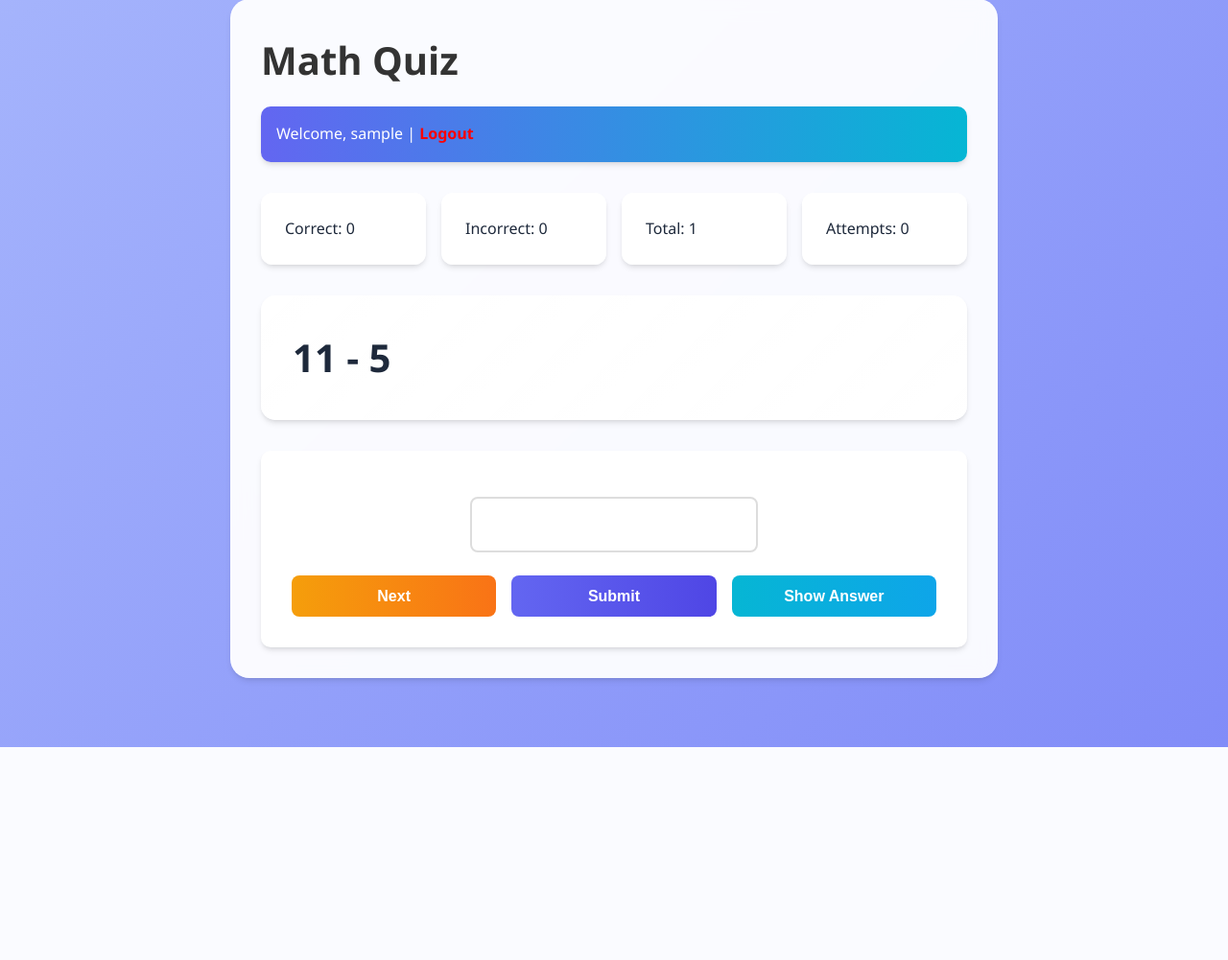
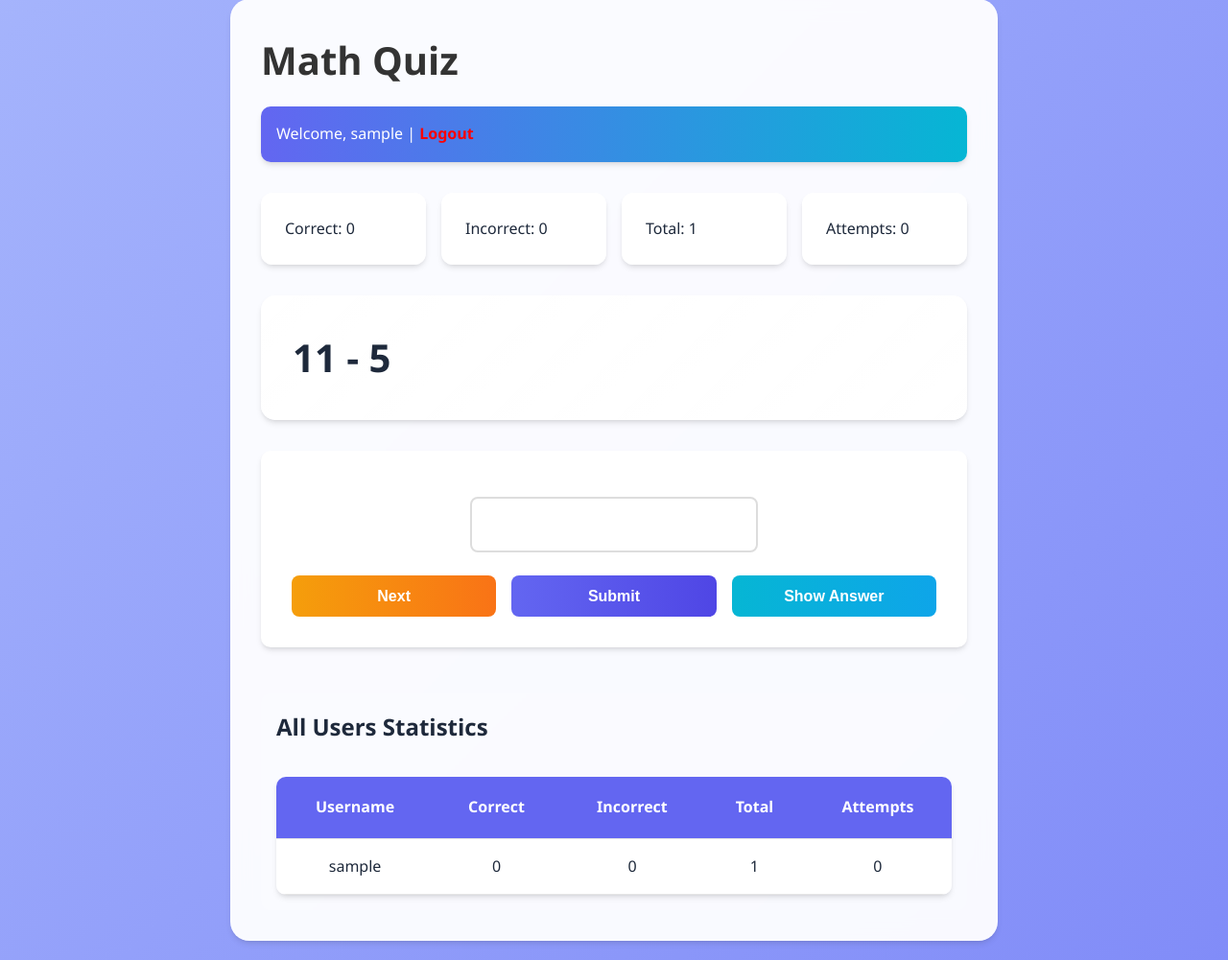
Before and after one commit to azam2802/randomMath, a Flask app: page / in a window 1280 px wide. Shown: the part 21-1022 px from the top of the page at 96% size. Before the commit the page ends 800 px from the top, so only its background shows below. Run offline with Flask 3, Linux system fonts and the light colour scheme; the visitor is signed in with stand-in values (Sample User, id 1).

Commit message:
feat: table with all users stats

```diff
--- a/main.py
+++ b/main.py
@@ -2,7 +2,7 @@ from flask import Flask, render_template, jsonify, request, redirect, url_for, s
 import random
 
 app = Flask(__name__, static_url_path='/static')
-app.config['SECRET_KEY'] = 'secret'
+app.config['SECRET_KEY'] = 'azam_key'
 
 users = {}
 
@@ -77,6 +77,23 @@ def update_stats():
 
     return jsonify({'status': 'success'})
 
+@app.route('/get_all_stats')
+def get_all_stats():
+    if 'username' not in session:
+        return jsonify({'error': 'Not authenticated'}), 401
+
+    all_stats = []
+    for username, stats in user_stats.items():
+        all_stats.append({
+            'username': username,
+            'correct': stats['correct_answers'],
+            'incorrect': stats['incorrect_answers'],
+            'total': stats['total_questions'],
+            'attempts': stats['attempts']
+        })
+
+    return jsonify(all_stats)
+
 def generate_problem():
     operators = ['+', '-', '*']
     num1 = random.randint(1, 20)
--- a/templates/index.html
+++ b/templates/index.html
@@ -185,6 +185,47 @@
                 grid-template-columns: 1fr;
             }
         }
+
+        .stats-table {
+            margin-top: 2rem;
+            width: 100%;
+            border-collapse: collapse;
+            background: var(--card-background);
+            border-radius: 10px;
+            overflow: hidden;
+            box-shadow: var(--box-shadow);
+        }
+
+        .stats-table th,
+        .stats-table td {
+            padding: 1rem;
+            text-align: center;
+            border-bottom: 1px solid rgba(0, 0, 0, 0.1);
+        }
+
+        .stats-table th {
+            background-color: var(--primary-color);  /* Changed from gradient to solid color */
+            color: white;
+            font-weight: 600;
+            padding: 1.2rem 1rem;  /* Slightly increased padding for better look */
+        }
+
+        .stats-table tr:nth-child(even) {
+            background: rgba(255, 255, 255, 0.3);  /* Added alternating row colors */
+        }
+
+        .table-container {
+            margin-top: 3rem;
+            padding: 1rem;
+            border-radius: 10px;
+            background: rgba(255, 255, 255, 0.1);
+        }
+
+        .table-title {
+            color: var(--text-primary);
+            margin-bottom: 1rem;
+            font-size: 1.5rem;
+        }
     </style>
 </head>
 <body>
@@ -217,6 +258,24 @@
         <audio id="correctSound" src="{{ url_for('static', filename='sounds/correct.mp3') }}"></audio>
         <audio id="incorrectSound" src="{{ url_for('static', filename='sounds/incorrect.mp3') }}"></audio>
         <audio id="skipSound" src="{{ url_for('static', filename='sounds/skip.mp3') }}"></audio>
+
+        <div class="table-container">
+            <h2 class="table-title">All Users Statistics</h2>
+            <table class="stats-table">
+                <thead>
+                    <tr>
+                        <th>Username</th>
+                        <th>Correct</th>
+                        <th>Incorrect</th>
+                        <th>Total</th>
+                        <th>Attempts</th>
+                    </tr>
+                </thead>
+                <tbody id="statsTableBody">
+                </tbody>
+            </table>
+        </div>
+    </div>
 
     <script>
         let currentAnswer;
@@ -304,8 +363,31 @@
                 });
         }
 
+        function updateStatsTable() {
+            fetch('/get_all_stats')
+                .then(response => response.json())
+                .then(data => {
+                    const tbody = document.getElementById('statsTableBody');
+                    tbody.innerHTML = '';
+                    data.forEach(user => {
+                        const row = document.createElement('tr');
+                        row.innerHTML = `
+                            <td>${user.username}</td>
+                            <td>${user.correct}</td>
+                            <td>${user.incorrect}</td>
+                            <td>${user.total}</td>
+                            <td>${user.attempts}</td>
+                        `;
+                        tbody.appendChild(row);
+                    });
+                });
+        }
+
+        // Update stats table periodically
+        setInterval(updateStatsTable, 5000);
+        updateStatsTable();  // Initial load
+
         updateProblem();
     </script>
-    </div>
   </body>
 </html>
```
Lines whose indentation alone changed are shown as unchanged.
